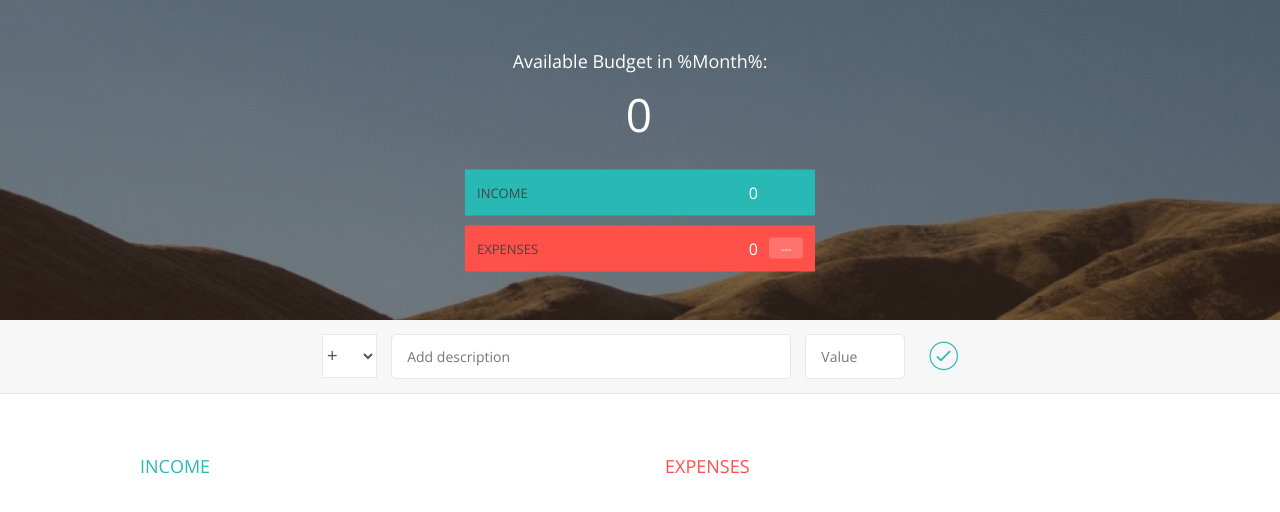
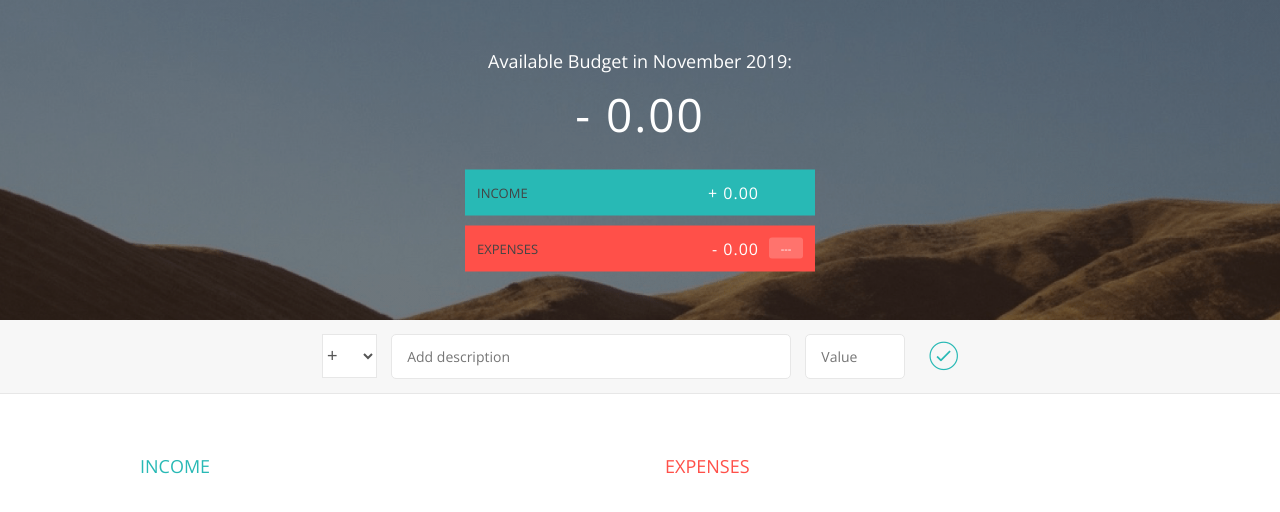
Before and after one commit to tomasz-paterka/bugdet_app, a website: page index.html in a window 1280 px wide. Drawn offline with nearby package versions, Linux system fonts and the light colour scheme.

Commit message:
Add formatNumber function, displayMonth and changeType methods

```diff
--- a/index.html
+++ b/index.html
@@ -17,12 +17,12 @@
         Available Budget in <span class="budget__title--month">%Month%</span>:
       </div>
 
-      <div class="budget__value">+ 2,345.64</div>
+      <div class="budget__value"></div>
 
       <div class="budget__income clearfix">
         <div class="budget__income--text">Income</div>
         <div class="right">
-          <div class="budget__income--value">+ 4,300.00</div>
+          <div class="budget__income--value"></div>
           <div class="budget__income--percentage">&nbsp;</div>
         </div>
       </div>
@@ -30,8 +30,8 @@
       <div class="budget__expenses clearfix">
         <div class="budget__expenses--text">Expenses</div>
         <div class="right clearfix">
-          <div class="budget__expenses--value">- 1,954.36</div>
-          <div class="budget__expenses--percentage">45%</div>
+          <div class="budget__expenses--value"></div>
+          <div class="budget__expenses--percentage"></div>
         </div>
       </div>
     </div>
--- a/js/app.js
+++ b/js/app.js
@@ -147,8 +147,33 @@ var UIController = (function() {
     expenseLabel: '.budget__expenses--value',
     percentageLabel: '.budget__expenses--percentage',
     container: '.container',
-    expensesPercLabel: '.item__percentage'
-  }
+    expensesPercLabel: '.item__percentage',
+    dataLabel: '.budget__title--month'
+  };
+
+  var formatNumber = function (num, type) {
+    var numSplit, int, dec, sign;
+
+    num = Math.abs(num);
+    num = num.toFixed(2);
+
+    numSplit = num.split('.');
+
+    int = numSplit[0];
+    if (int.length > 3) {
+      int = int.substr(0, int.length - 3) + ',' + int.substr(int.length - 3, 3);
+    }
+
+    dec = numSplit[1];
+
+    return (type === 'exp' ? sign = '-' : sign = '+') + ' ' + int + '.' + dec;
+  };
+
+  var nodeListForEach = function(list, callback) {
+    for (var i = 0; i < list.length; i++) {
+      callback(list[i], i);
+    }
+  };
 
   return {
     getInput: function() {
@@ -174,7 +199,7 @@ var UIController = (function() {
 
       newHtml = html.replace('%id%', obj.id);
       newHtml = newHtml.replace('%description%', obj.description);
-      newHtml = newHtml.replace('%value%', obj.value);
+      newHtml = newHtml.replace('%value%', formatNumber(obj.value, type));
 
       document.querySelector(element).insertAdjacentHTML('beforeend', newHtml);
     },
@@ -206,9 +231,13 @@ var UIController = (function() {
     },
 
     displayBudget: function(obj) {
-      document.querySelector(DOMstrings.budgetLabel).textContent = obj.budget;
-      document.querySelector(DOMstrings.incomeLabel).textContent = obj.totalInc;
-      document.querySelector(DOMstrings.expenseLabel).textContent = obj.totalExp;
+      var type;
+
+      obj.budget > 0 ? type = 'inc' : type = 'exp';
+
+      document.querySelector(DOMstrings.budgetLabel).textContent = formatNumber(obj.budget, type);
+      document.querySelector(DOMstrings.incomeLabel).textContent = formatNumber(obj.totalInc, 'inc');
+      document.querySelector(DOMstrings.expenseLabel).textContent = formatNumber(obj.totalExp, 'exp');
 
       if (obj.percentage > 0) {
         document.querySelector(DOMstrings.percentageLabel).textContent = obj.percentage + '%';
@@ -221,12 +250,6 @@ var UIController = (function() {
 
       var fields = document.querySelectorAll(DOMstrings.expensesPercLabel);
 
-      var nodeListForEach = function(list, callback) {
-        for (var i = 0; i < list.length; i++) {
-          callback(list[i], i);
-        }
-      };
-
       nodeListForEach(fields, function(current, index) {
         if (percentages[index] > 0) {
           current.textContent = percentages[index] + '%';
@@ -234,6 +257,28 @@ var UIController = (function() {
           current.textContent = '---';
         }
       });
+    },
+
+    displayMonth: function() {
+      var now, months, month, year;
+
+      now = new Date();
+
+      months = ['January', 'February', 'March', 'April', 'May', 'June', 'July', 'August', 'September', 'October', 'November', 'December'];
+      month = now.getMonth();
+      year = now.getFullYear();
+
+      document.querySelector(DOMstrings.dataLabel).textContent = months[month] + ' ' + year;
+    },
+
+    changeType: function() {
+      var fields = document.querySelectorAll(DOMstrings.inputType + ',' + DOMstrings.inputDescription + ',' + DOMstrings.inputValue);
+
+      nodeListForEach(fields, function(cur) {
+        cur.classList.toggle('red-focus');
+      });
+
+      document.querySelector(DOMstrings.inputBtn).classList.toggle('red');
     },
 
     getDOMstrings: function() {
@@ -259,6 +304,8 @@ var controller = (function(budgetCtrl, UICtrl) {
     });
 
     document.querySelector(DOM.container).addEventListener('click', ctrlDeleteItem);
+
+    document.querySelector(DOM.inputType).addEventListener('change', UICtrl.changeType);
   };
 
   var updateBudget = function() {
@@ -322,6 +369,7 @@ var controller = (function(budgetCtrl, UICtrl) {
 
   return {
     init: function() {
+      UICtrl.displayMonth();
       UICtrl.displayBudget({
         budget: 0,
         totalInc: 0,
```
